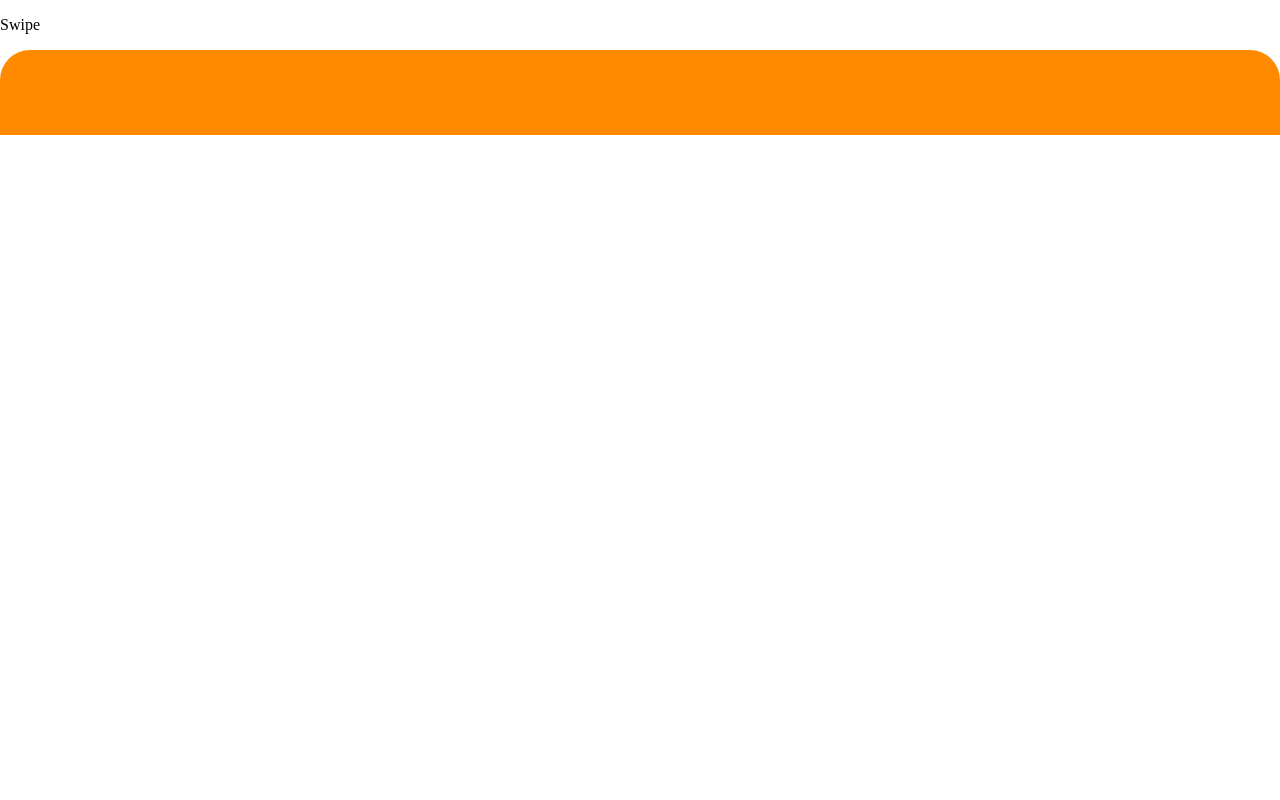
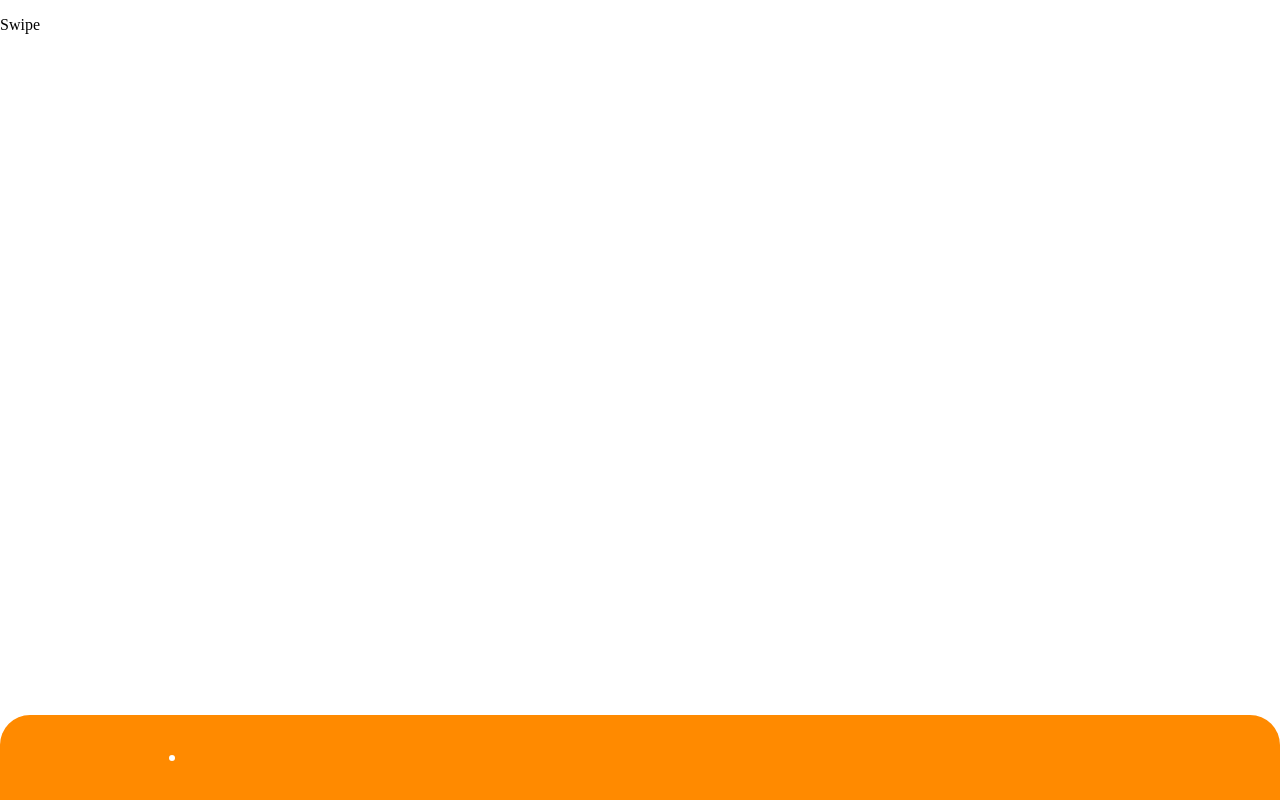
Before and after one commit to Lucerno1/SM42-Group-Project, a Vue app: page /task in a window 1280 px wide. Built offline with nearby package versions, Linux system fonts and the light colour scheme; some icons are missing.

Commit message:
connected to router

```diff
--- a/src/components/navbar/NavBar.vue
+++ b/src/components/navbar/NavBar.vue
@@ -1,10 +1,14 @@
 <template>
   <div class="navBar">
-    <Row :margin="10">
+    <Row :margin="16">
       <Button v-for="(icon, index) in icons" :key="'icon:' + index">
         <div class="navButton">
-          <component :is="icon" class="whiteSVG"></component>
-          <!--          <img :src="icon.src" alt="" />-->
+          <component
+            :is="icon.comp"
+            class="whiteSVG"
+            v-on:click="redirect(icon.loc)"
+          ></component>
+          <span v-if="$route.name === icon.loc" class="dot"></span>
         </div>
       </Button>
     </Row>
@@ -25,7 +29,20 @@ export default {
   name: 'NavBar',
   data() {
     return {
-      icons: [UsersIcon, ClipboardIcon, MessageSquareIcon, SettingsIcon]
+      icons: [
+        { comp: UsersIcon, loc: 'Task' },
+        { comp: ClipboardIcon, loc: '' },
+        { comp: MessageSquareIcon, loc: 'Chat' },
+        { comp: SettingsIcon, loc: 'Settings' }
+      ]
+    }
+  },
+  methods: {
+    redirect: function (loc) {
+      if (this.$route.name === loc) {
+        return
+      }
+      this.$router.push(loc)
     }
   },
   components: { Row, Button }
@@ -34,6 +51,8 @@ export default {
 
 <style scoped>
 .navBar {
+  position: fixed;
+  bottom: 0;
   height: 85px;
   width: 100vw;
   background-color: #ff8a00;
@@ -49,4 +68,15 @@ export default {
 .whiteSVG {
   color: white;
 }
+
+.dot {
+  margin-top: 4px;
+  margin-left: auto;
+  margin-right: auto;
+  height: 6px;
+  width: 6px;
+  background-color: white;
+  border-radius: 50%;
+  display: block;
+}
 </style>
```
